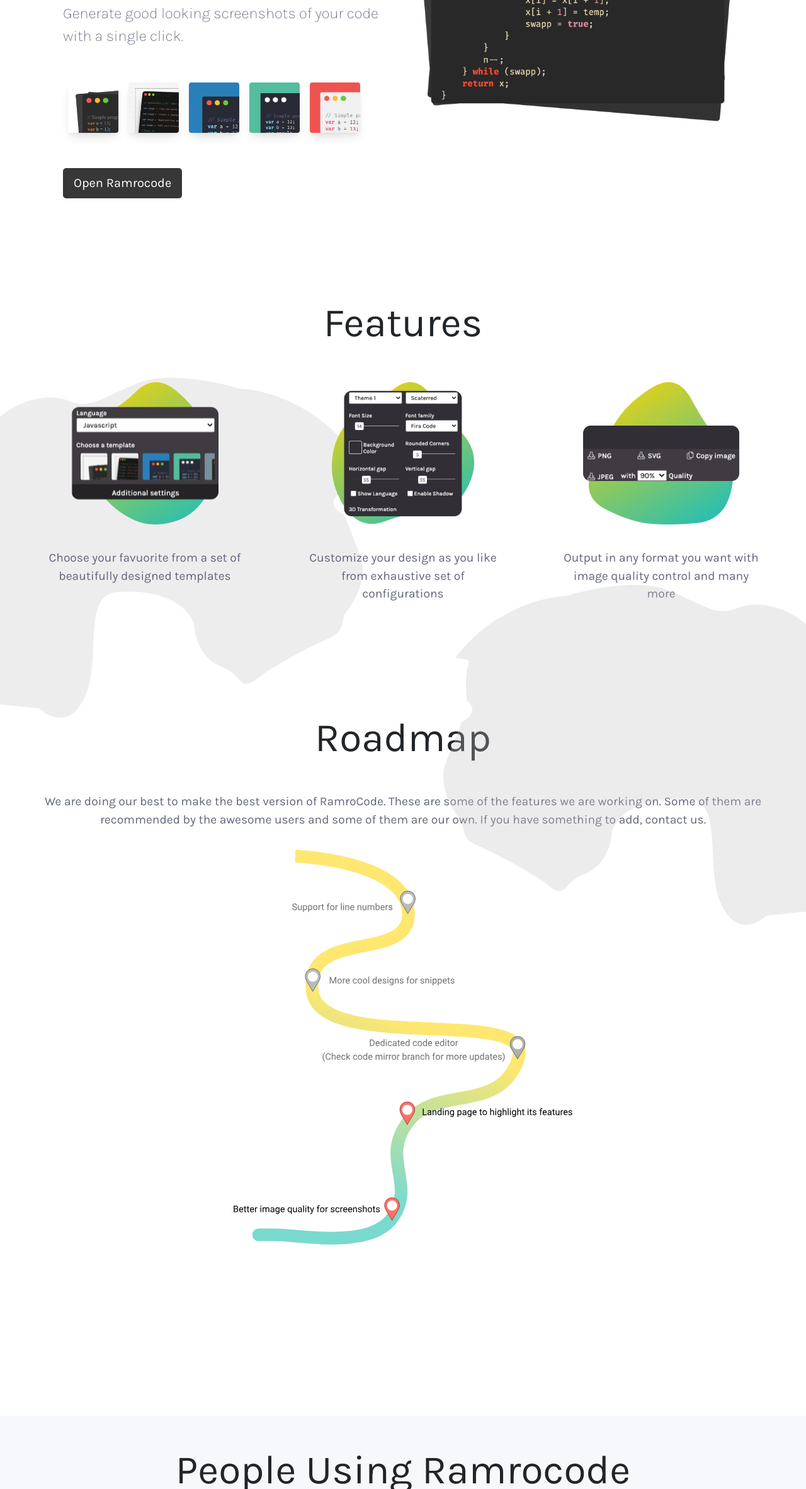
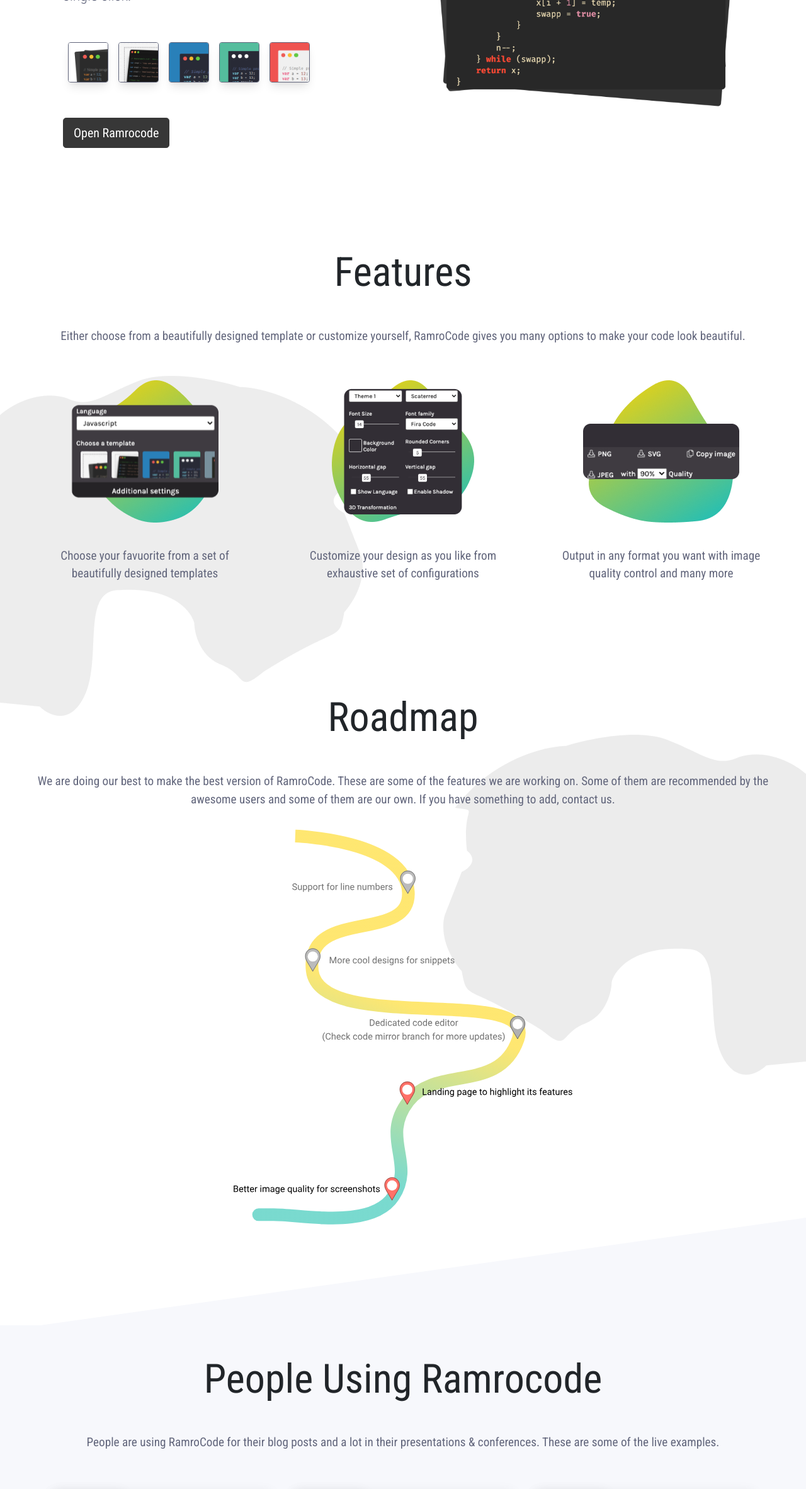
Before and after one commit to the-value-crew/ramrocode-portfolio, a plain HTML site: page index.html in a window 1280 px wide. Shown: the part 435-2800 px from the top of the page at 63% size. Drawn offline with Linux system fonts and the light colour scheme.

Commit message:
Changes Font

```diff
--- a/index.html
+++ b/index.html
@@ -26,8 +26,7 @@
             <div class="topNavLinks d-none d-md-flex align-self-center">
                 <a href="#featureSection" class="topNavLinksItem">Features</a>
                 <a href="#roadmapSection" class="topNavLinksItem">Roadmap</a>
-                <a href="#" class="topNavLinksItem">Reviews</a>
-                <a href="#" class="topNavLinksItem">In Action</a>
+                <a href="#usageSection" class="topNavLinksItem">In Action</a>
                 <a href="#" class="topNavLinksItem">Contact</a>
             </div>
         </nav>
@@ -84,6 +83,9 @@
 
         <section class="featureSection text-center" id="featureSection">
             <h1 class="featureSectionTitle">Features</h1>
+            <p class="featureSectionSubtitle mb-5">
+                Either choose from a beautifully designed template or customize yourself, RamroCode gives you many options to make your code look beautiful.            </p>
+
 
             <img src="./assets/features_pattern.png" class="featureSectionPattern d-none d-md-block">
 
@@ -133,6 +135,7 @@
 
 
         <section class="usageSection" id="usageSection">
+            <div class="usageSectionSlant"></div>
             <div class="usageSectionBackground"></div>
             <h1 class="usageSectionTitle text-center mt-5">People Using Ramrocode</h1>
 
--- a/styles/_core.scss
+++ b/styles/_core.scss
@@ -6,7 +6,8 @@
 body,
 p,
 div {
-    font-family: "Karla", sans-serif;
+    // font-family: "Karla", sans-serif;
+    font-family: 'Roboto Condensed', sans-serif;
 }
 
 #screen {
--- a/styles/_featureSection.scss
+++ b/styles/_featureSection.scss
@@ -20,6 +20,11 @@
         @include media-breakpoint-up(md) {
             font-size: 4rem;
         }
+    }
+
+    &Subtitle{
+        font-size: 1.2rem;
+        color: $color-secondary;
     }
 
     &Feature {
--- a/styles/_heroSection.scss
+++ b/styles/_heroSection.scss
@@ -37,14 +37,16 @@
             transition: all ease-in-out 0.2s;
 
             img {
-                width: 4rem;
+                width: 3rem;
+                margin: 0.25rem;
                 height: auto;
                 border-radius: 0.25rem;
+                border: 1px solid $color-secondary;
                 box-shadow: 0 10px 15px -3px rgba(0,0,0,0.1),0 4px 6px -2px rgba(0,0,0,0.05);
 
                 @include media-breakpoint-up(md) {
                     height: auto;
-                    width: 5rem;
+                    width: 4rem;
                     margin: 0.5rem;
                 }
             }
@@ -57,7 +59,7 @@
 
     &SliderPreview {
         img {
-            width: 100%;
+            width: 95%;
             height: auto;
 
             @include media-breakpoint-up(md) {
--- a/styles/_roadmapSection.scss
+++ b/styles/_roadmapSection.scss
@@ -8,7 +8,8 @@
     &Pattern{
         position: absolute;
         right: calc(-1 * (100vw - 98%) / 2);
-        transform: translateY(-200%);
+        transform: translateY(-150%);
+        z-index: -1;
 
         @include media-breakpoint-up(xl) {
             right: calc(-1 * (100vw - 1200px) / 2); // from _core.scss (value of max width)
--- a/styles/_usageSection.scss
+++ b/styles/_usageSection.scss
@@ -1,10 +1,27 @@
 .usageSection {
     position: relative;
-    padding: 5rem 2.5rem;
+    padding: 1rem 2.5rem;
     margin-top: 5rem;
 
     @include media-breakpoint-up(md) {
-        margin-top: 10rem;
+        margin-top: 7rem;
+    }
+
+    &Slant {
+        width: 100vw;
+        height: 300px;
+        position: absolute;
+        left: calc(-1 * (100vw - 98%) / 2);
+        top: 25px;
+        z-index: -1;
+
+        @include media-breakpoint-up(xl) {
+            left: calc(-1 * (100vw - 1200px) / 2); // from _core.scss (value of max width)
+        }
+
+        transform-origin: left bottom;
+        transform: skewY(352deg);
+        background-color: rgb(247, 248, 252);
     }
 
     &Background {
@@ -46,7 +63,9 @@
 
         &:hover {
             cursor: pointer;
-            margin-top: -0.015rem;
+            @include media-breakpoint-up(md) {
+                margin-top: 0.015rem;
+            }
         }
 
         &Left {
--- a/styles/main.scss
+++ b/styles/main.scss
@@ -2,11 +2,13 @@
 
 // Fonts
 @import url("https://fonts.googleapis.com/css2?family=Karla:ital,wght@0,200;0,400;1,300&display=swap");
+@import url('https://fonts.googleapis.com/css2?family=Roboto+Condensed:ital,wght@0,300;0,400;0,700;1,300;1,400;1,700&display=swap');
 
 // Color
 $color-primary: #373737;
 $color-secondary: #62667c;
 $color-green: #298c4d;
+$color-grey: rgb(247, 248, 252);
 
 $primary: $color-primary;
 @import "./vendor/bootstrap/functions.scss";
```
Also changed, not shown: styles/main.css, 1 other file.
